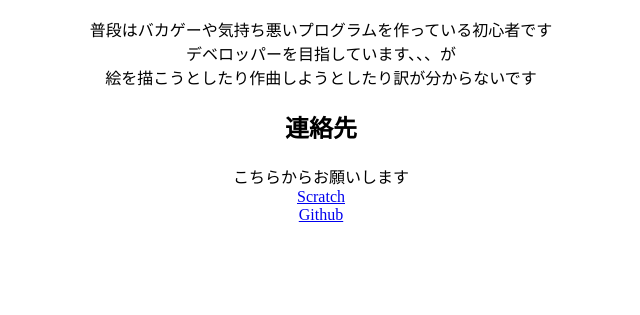
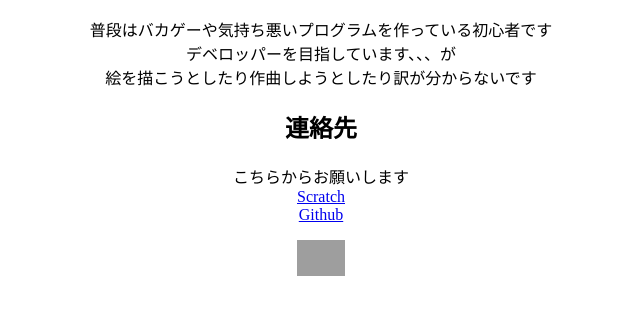
Before and after one commit to forestrharumaki/forestrharumaki.github.io, a plain HTML site: page index.html in a window 1280 px wide. Shown: the part 127-442 px from the top of the page, without its empty margins (319-959 px from the left). Drawn offline with Linux system fonts and the light colour scheme; grey boxes are pictures that could not be loaded.

Commit message:
Update index.html

```diff
--- a/index.html
+++ b/index.html
@@ -16,5 +16,6 @@
     <p>普段はバカゲーや気持ち悪いプログラムを作っている初心者です<br>デベロッパーを目指しています、、、が<br>絵を描こうとしたり作曲しようとしたり訳が分からないです</p>
     <h2>連絡先</h2>
     <p>こちらからお願いします<br><a href="https://scratch.mit.edu/users/_-__-Rubycode-__-_#comments">Scratch</a><br><a href="https://github.com/forestrharumaki/forestrharumaki/issues/">Github</a></p>
+    <a href="https://lin.ee/YUWg41p"><img src="https://scdn.line-apps.com/n/line_add_friends/btn/ja.png" alt="友だち追加" height="36" border="0"></a>
 </body>
 </html>
```
